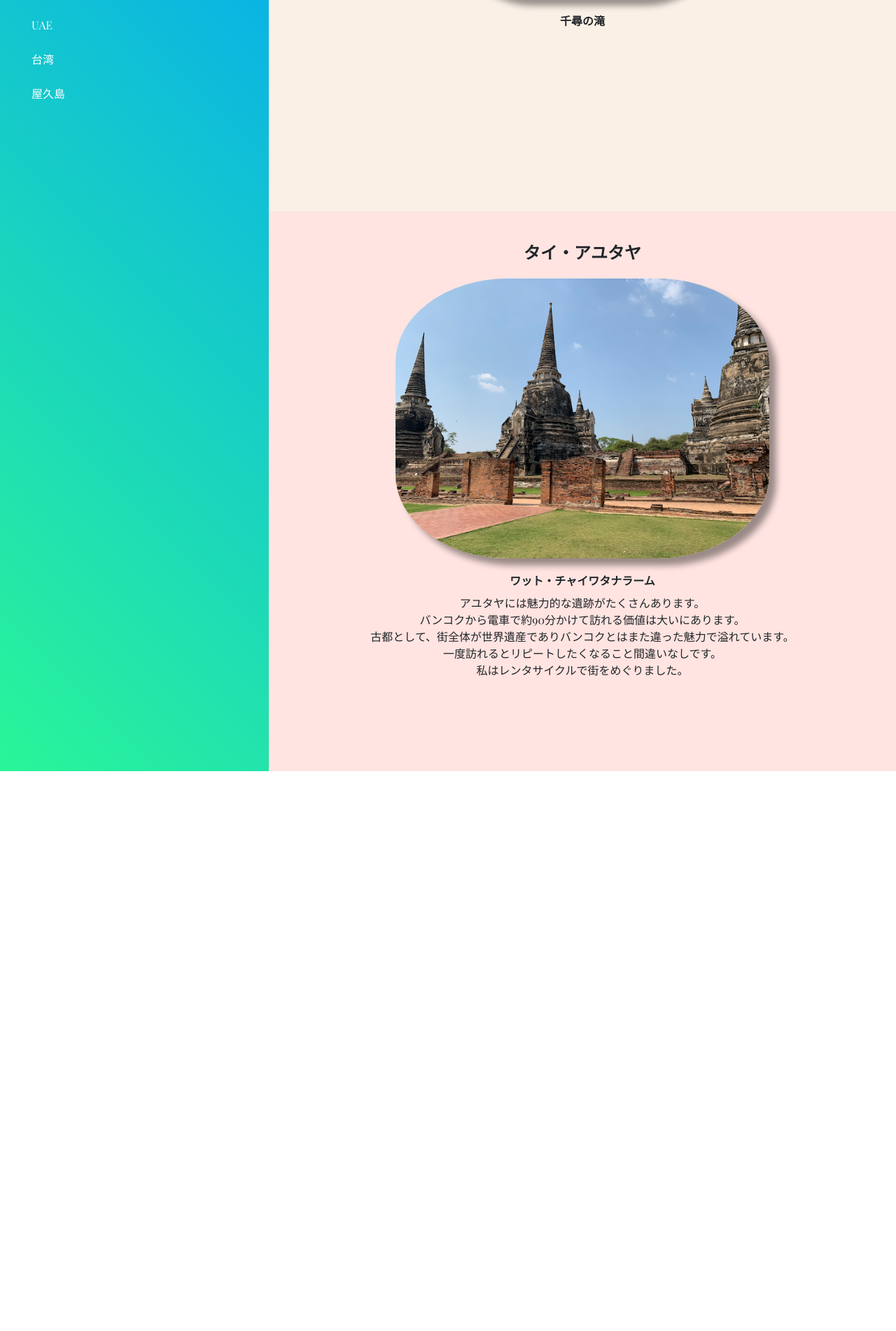
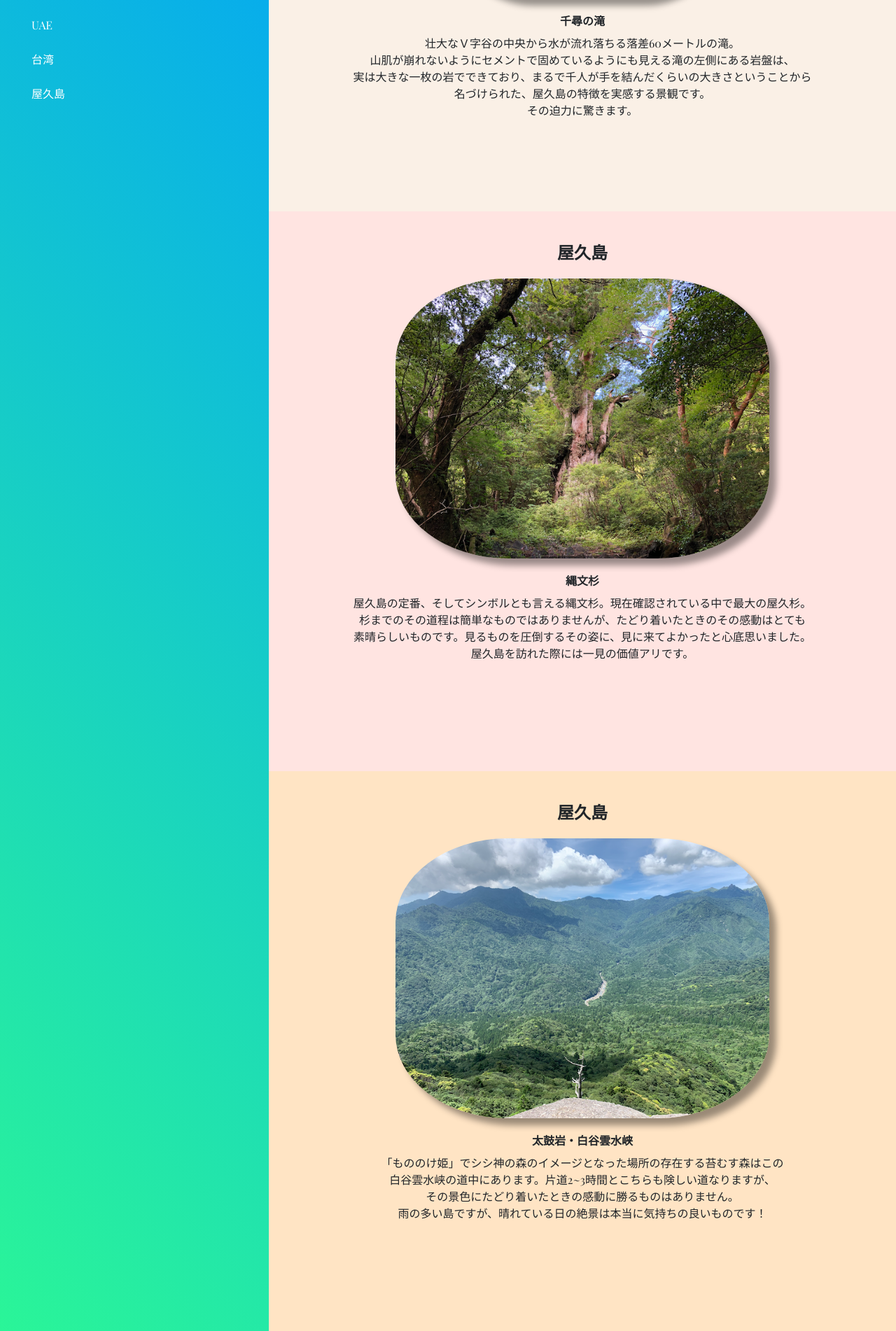
Before and after one commit to sukemaru-injp/my-travel, a Vue app: page /yakushima in a window 1280 px wide. Shown: the part 498-2400 px from the top of the page at 70% size. Before the commit the page ends 1600 px from the top, so only its background shows below. Built offline with nearby package versions, Linux system fonts and the light colour scheme.

Commit message:
yakushima

```diff
--- a/src/views/Yakushima.vue
+++ b/src/views/Yakushima.vue
@@ -10,28 +10,49 @@
           千尋の滝
         </h4>
         <p class="content__about item">
-
+          壮大なＶ字谷の中央から水が流れ落ちる落差60メートルの滝。<br>
+          山肌が崩れないようにセメントで固めているようにも見える滝の左側にある岩盤は、<br>
+          実は大きな一枚の岩でできており、まるで千人が手を結んだくらいの大きさということから<br>
+          名づけられた、屋久島の特徴を実感する景観です。<br>
+          その迫力に驚きます。
         </p>
       </div>
     </section>
     <section class="sec">
-      <h2 class="sec__title">タイ・アユタヤ</h2>
+      <h2 class="sec__title">屋久島</h2>
       <div class="content appear up">
         <div class="content__img item">
-          <img src="../assets/images/IMG_0785.png" alt="">
+          <img src="../assets/images/IMG_7007.png" alt="">
         </div>
         <h4 class="content__name item">
-          ワット・チャイワタナラーム
+          縄文杉
         </h4>
         <p class="content__about item">
-          アユタヤには魅力的な遺跡がたくさんあります。<br>
-          バンコクから電車で約90分かけて訪れる価値は大いにあります。<br>
-          古都として、街全体が世界遺産でありバンコクとはまた違った魅力で溢れています。<br>
-          一度訪れるとリピートしたくなること間違いなしです。<br>
-          私はレンタサイクルで街をめぐりました。
+          屋久島の定番、そしてシンボルとも言える縄文杉。現在確認されている中で最大の屋久杉。<br>
+          杉までのその道程は簡単なものではありませんが、たどり着いたときのその感動はとても<br>
+          素晴らしいものです。見るものを圧倒するその姿に、見に来てよかったと心底思いました。<br>
+          屋久島を訪れた際には一見の価値アリです。
         </p>
       </div>
     </section>
+        <section class="sec">
+      <h2 class="sec__title">屋久島</h2>
+      <div class="content appear up">
+        <div class="content__img item">
+          <img src="../assets/images/IMG_5912.png" alt="">
+        </div>
+        <h4 class="content__name item">
+          太鼓岩・白谷雲水峡
+        </h4>
+        <p class="content__about item">
+          「もののけ姫」でシシ神の森のイメージとなった場所の存在する苔むす森はこの<br>
+          白谷雲水峡の道中にあります。片道2~3時間とこちらも険しい道なりますが、<br>
+          その景色にたどり着いたときの感動に勝るものはありません。<br>
+          雨の多い島ですが、晴れている日の絶景は本当に気持ちの良いものです！
+        </p>
+      </div>
+    </section>
+
   </div>
 </template>
 
```
Also changed, not shown: src/assets/images/IMG_5912.png (added), src/assets/images/IMG_7007.png (added).
